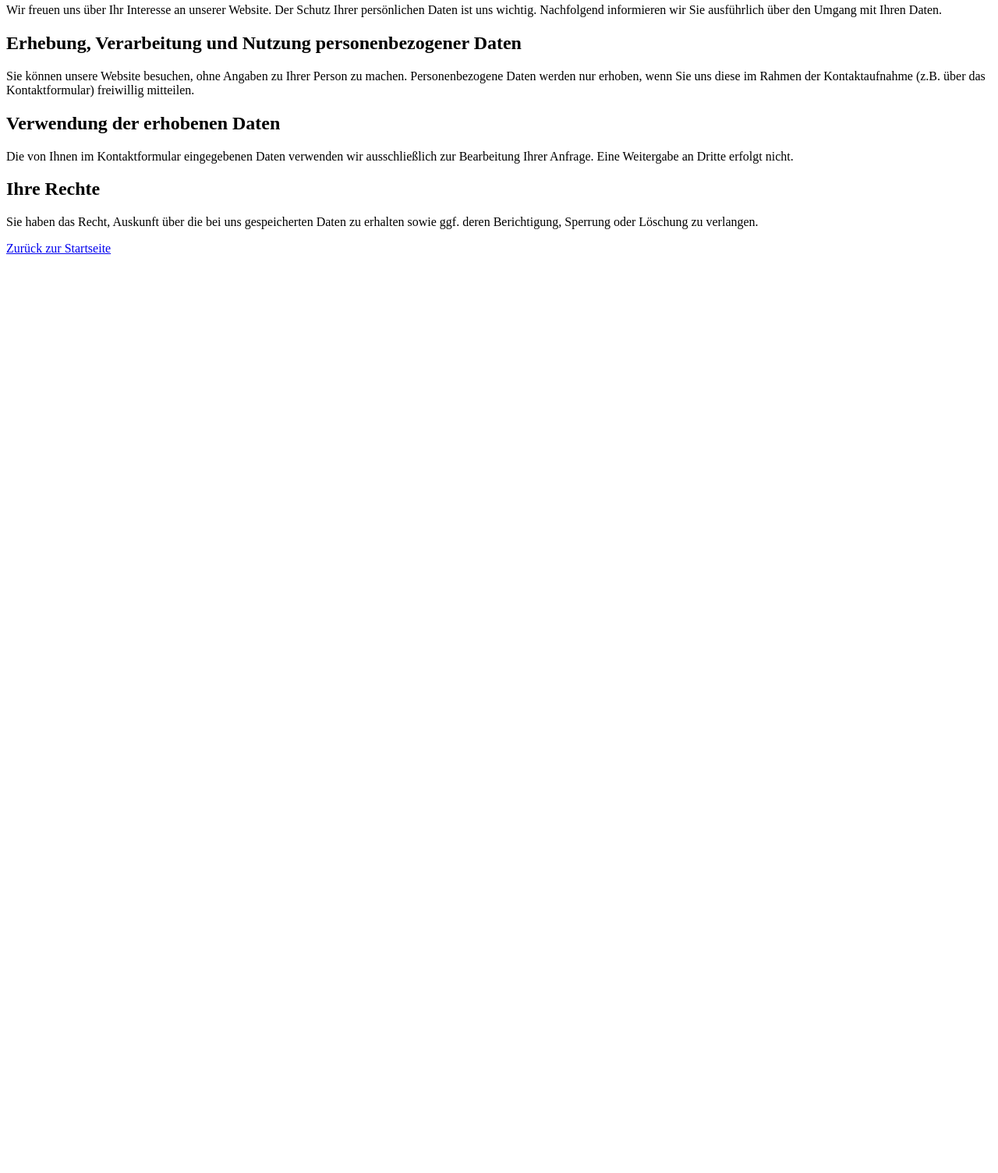
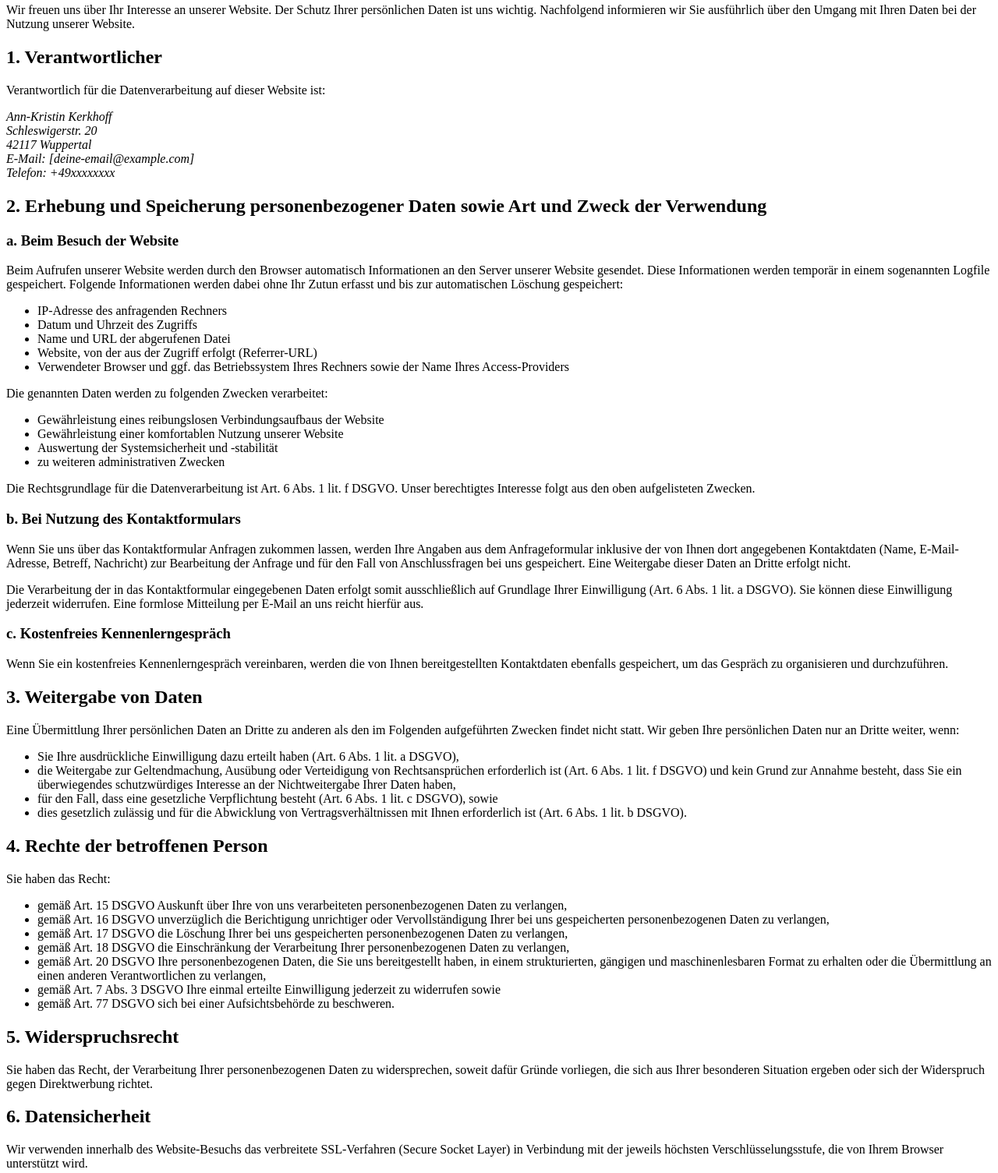
Before and after one commit to elplato/coaching_website, a plain HTML site: page datenschutz.html in a window 1280 px wide. Shown: the part 76-1581 px from the top of the page at 78% size. Before the commit the page ends 800 px from the top, so only its background shows below. Drawn offline with Linux system fonts and the light colour scheme.

Commit message:
Update datenschutz.html

```diff
--- a/datenschutz.html
+++ b/datenschutz.html
@@ -3,24 +3,75 @@
 <head>
     <meta charset="UTF-8">
     <meta name="viewport" content="width=device-width, initial-scale=1.0">
-    <title>Datenschutz</title>
+    <title>Datenschutzerklärung</title>
 </head>
 <body>
     <h1>Datenschutzerklärung</h1>
     <p>Wir freuen uns über Ihr Interesse an unserer Website. Der Schutz Ihrer persönlichen Daten ist uns wichtig.
-       Nachfolgend informieren wir Sie ausführlich über den Umgang mit Ihren Daten.</p>
+       Nachfolgend informieren wir Sie ausführlich über den Umgang mit Ihren Daten bei der Nutzung unserer Website.</p>
 
-    <h2>Erhebung, Verarbeitung und Nutzung personenbezogener Daten</h2>
-    <p>Sie können unsere Website besuchen, ohne Angaben zu Ihrer Person zu machen. Personenbezogene Daten werden nur
-       erhoben, wenn Sie uns diese im Rahmen der Kontaktaufnahme (z.B. über das Kontaktformular) freiwillig mitteilen.</p>
+    <h2>1. Verantwortlicher</h2>
+    <p>Verantwortlich für die Datenverarbeitung auf dieser Website ist:</p>
+    <address>
+        Ann-Kristin Kerkhoff<br>
+        Schleswigerstr. 20<br>
+        42117 Wuppertal<br>
+        E-Mail: [deine-email@example.com]<br>
+        Telefon: +49xxxxxxxx
+    </address>
 
-    <h2>Verwendung der erhobenen Daten</h2>
-    <p>Die von Ihnen im Kontaktformular eingegebenen Daten verwenden wir ausschließlich zur Bearbeitung Ihrer Anfrage.
-       Eine Weitergabe an Dritte erfolgt nicht.</p>
+    <h2>2. Erhebung und Speicherung personenbezogener Daten sowie Art und Zweck der Verwendung</h2>
+    <h3>a. Beim Besuch der Website</h3>
+    <p>Beim Aufrufen unserer Website werden durch den Browser automatisch Informationen an den Server unserer Website gesendet. Diese Informationen werden temporär in einem sogenannten Logfile gespeichert. Folgende Informationen werden dabei ohne Ihr Zutun erfasst und bis zur automatischen Löschung gespeichert:</p>
+    <ul>
+        <li>IP-Adresse des anfragenden Rechners</li>
+        <li>Datum und Uhrzeit des Zugriffs</li>
+        <li>Name und URL der abgerufenen Datei</li>
+        <li>Website, von der aus der Zugriff erfolgt (Referrer-URL)</li>
+        <li>Verwendeter Browser und ggf. das Betriebssystem Ihres Rechners sowie der Name Ihres Access-Providers</li>
+    </ul>
+    <p>Die genannten Daten werden zu folgenden Zwecken verarbeitet:</p>
+    <ul>
+        <li>Gewährleistung eines reibungslosen Verbindungsaufbaus der Website</li>
+        <li>Gewährleistung einer komfortablen Nutzung unserer Website</li>
+        <li>Auswertung der Systemsicherheit und -stabilität</li>
+        <li>zu weiteren administrativen Zwecken</li>
+    </ul>
+    <p>Die Rechtsgrundlage für die Datenverarbeitung ist Art. 6 Abs. 1 lit. f DSGVO. Unser berechtigtes Interesse folgt aus den oben aufgelisteten Zwecken.</p>
 
-    <h2>Ihre Rechte</h2>
-    <p>Sie haben das Recht, Auskunft über die bei uns gespeicherten Daten zu erhalten sowie ggf. deren Berichtigung,
-       Sperrung oder Löschung zu verlangen.</p>
+    <h3>b. Bei Nutzung des Kontaktformulars</h3>
+    <p>Wenn Sie uns über das Kontaktformular Anfragen zukommen lassen, werden Ihre Angaben aus dem Anfrageformular inklusive der von Ihnen dort angegebenen Kontaktdaten (Name, E-Mail-Adresse, Betreff, Nachricht) zur Bearbeitung der Anfrage und für den Fall von Anschlussfragen bei uns gespeichert. Eine Weitergabe dieser Daten an Dritte erfolgt nicht.</p>
+    <p>Die Verarbeitung der in das Kontaktformular eingegebenen Daten erfolgt somit ausschließlich auf Grundlage Ihrer Einwilligung (Art. 6 Abs. 1 lit. a DSGVO). Sie können diese Einwilligung jederzeit widerrufen. Eine formlose Mitteilung per E-Mail an uns reicht hierfür aus.</p>
+
+    <h3>c. Kostenfreies Kennenlerngespräch</h3>
+    <p>Wenn Sie ein kostenfreies Kennenlerngespräch vereinbaren, werden die von Ihnen bereitgestellten Kontaktdaten ebenfalls gespeichert, um das Gespräch zu organisieren und durchzuführen.</p>
+
+    <h2>3. Weitergabe von Daten</h2>
+    <p>Eine Übermittlung Ihrer persönlichen Daten an Dritte zu anderen als den im Folgenden aufgeführten Zwecken findet nicht statt. Wir geben Ihre persönlichen Daten nur an Dritte weiter, wenn:</p>
+    <ul>
+        <li>Sie Ihre ausdrückliche Einwilligung dazu erteilt haben (Art. 6 Abs. 1 lit. a DSGVO),</li>
+        <li>die Weitergabe zur Geltendmachung, Ausübung oder Verteidigung von Rechtsansprüchen erforderlich ist (Art. 6 Abs. 1 lit. f DSGVO) und kein Grund zur Annahme besteht, dass Sie ein überwiegendes schutzwürdiges Interesse an der Nichtweitergabe Ihrer Daten haben,</li>
+        <li>für den Fall, dass eine gesetzliche Verpflichtung besteht (Art. 6 Abs. 1 lit. c DSGVO), sowie</li>
+        <li>dies gesetzlich zulässig und für die Abwicklung von Vertragsverhältnissen mit Ihnen erforderlich ist (Art. 6 Abs. 1 lit. b DSGVO).</li>
+    </ul>
+
+    <h2>4. Rechte der betroffenen Person</h2>
+    <p>Sie haben das Recht:</p>
+    <ul>
+        <li>gemäß Art. 15 DSGVO Auskunft über Ihre von uns verarbeiteten personenbezogenen Daten zu verlangen,</li>
+        <li>gemäß Art. 16 DSGVO unverzüglich die Berichtigung unrichtiger oder Vervollständigung Ihrer bei uns gespeicherten personenbezogenen Daten zu verlangen,</li>
+        <li>gemäß Art. 17 DSGVO die Löschung Ihrer bei uns gespeicherten personenbezogenen Daten zu verlangen,</li>
+        <li>gemäß Art. 18 DSGVO die Einschränkung der Verarbeitung Ihrer personenbezogenen Daten zu verlangen,</li>
+        <li>gemäß Art. 20 DSGVO Ihre personenbezogenen Daten, die Sie uns bereitgestellt haben, in einem strukturierten, gängigen und maschinenlesbaren Format zu erhalten oder die Übermittlung an einen anderen Verantwortlichen zu verlangen,</li>
+        <li>gemäß Art. 7 Abs. 3 DSGVO Ihre einmal erteilte Einwilligung jederzeit zu widerrufen sowie</li>
+        <li>gemäß Art. 77 DSGVO sich bei einer Aufsichtsbehörde zu beschweren.</li>
+    </ul>
+
+    <h2>5. Widerspruchsrecht</h2>
+    <p>Sie haben das Recht, der Verarbeitung Ihrer personenbezogenen Daten zu widersprechen, soweit dafür Gründe vorliegen, die sich aus Ihrer besonderen Situation ergeben oder sich der Widerspruch gegen Direktwerbung richtet.</p>
+
+    <h2>6. Datensicherheit</h2>
+    <p>Wir verwenden innerhalb des Website-Besuchs das verbreitete SSL-Verfahren (Secure Socket Layer) in Verbindung mit der jeweils höchsten Verschlüsselungsstufe, die von Ihrem Browser unterstützt wird.</p>
 
     <a href="index.html">Zurück zur Startseite</a>
 </body>
```
